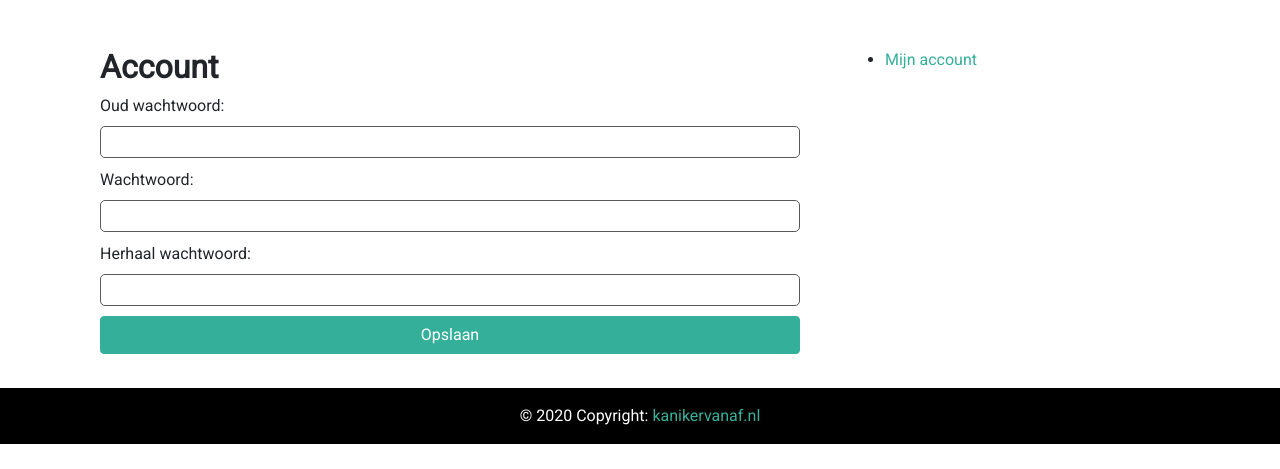
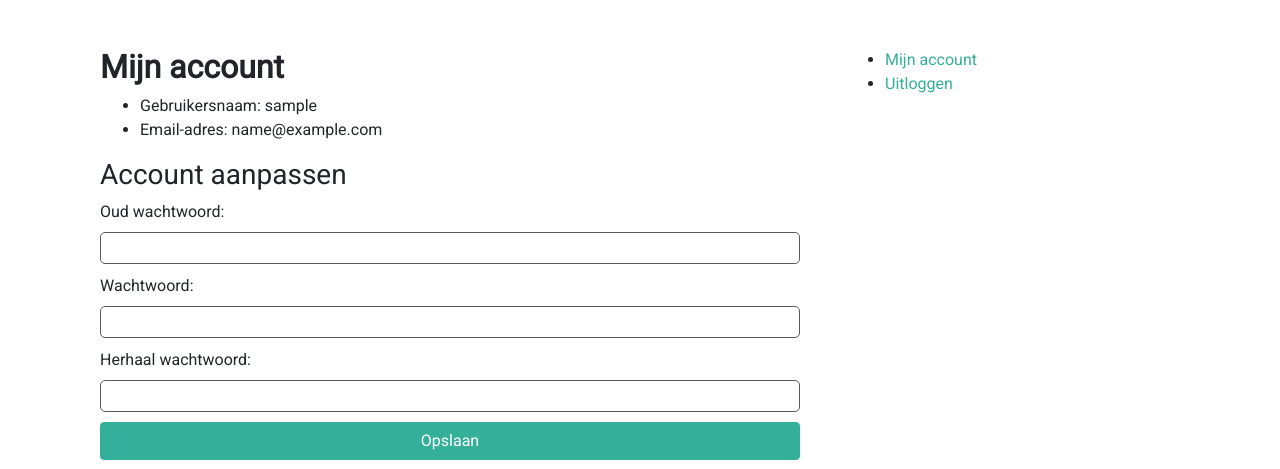
Before and after one commit to KiOui/kanikervanaf, a Django app: page /users/account in a window 1280 px wide. Shown: the part 76-545 px from the top of the page. Run offline with Django 3.2, Linux system fonts and the light colour scheme; the visitor is signed in with stand-in values (Sample User, id 1); some libraries are stand-ins or nearby versions.

Commit message:
More detailed account page

```diff
--- a/website/users/templates/account.html
+++ b/website/users/templates/account.html
@@ -5,7 +5,12 @@
 {% endblock %}
 {% block content %}
     <div class="container-fluid">
-        <h2><strong>Account</strong></h2>
+        <h2><strong>Mijn account</strong></h2>
+        <ul>
+            <li>Gebruikersnaam: {{ user.username }}</li>
+            <li>Email-adres: {{ user.email }}</li>
+        </ul>
+        <h3>Account aanpassen</h3>
         {% if succeeded %}
             <p class="message-ok">Account bijgewerkt</p>
         {% elif failed %}
@@ -21,5 +26,6 @@
 {% block sidebar %}
     <ul>
         <li><a href="{% url "users:account" %}">Mijn account</a></li>
+        <li><a href="{% url "users:logout" %}">Uitloggen</a></li>
     </ul>
 {% endblock %}
```
